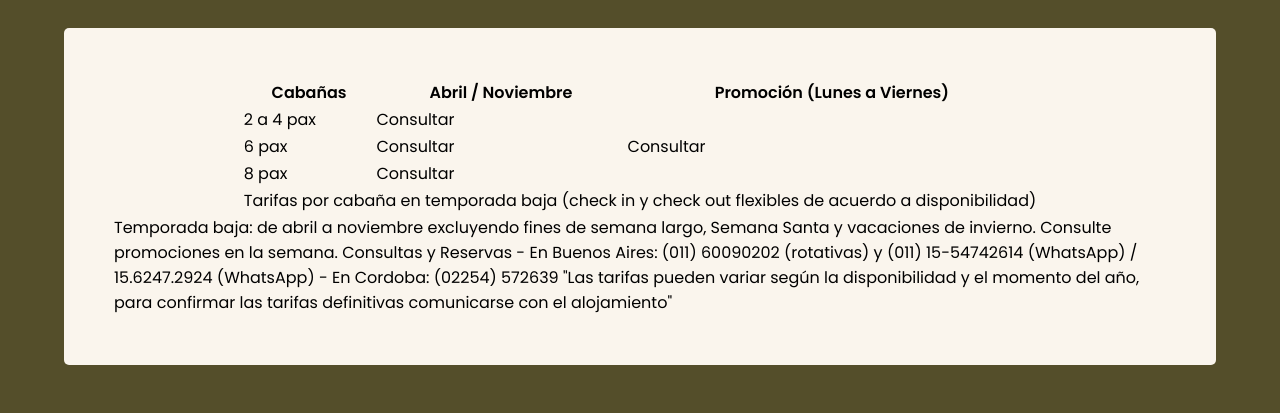
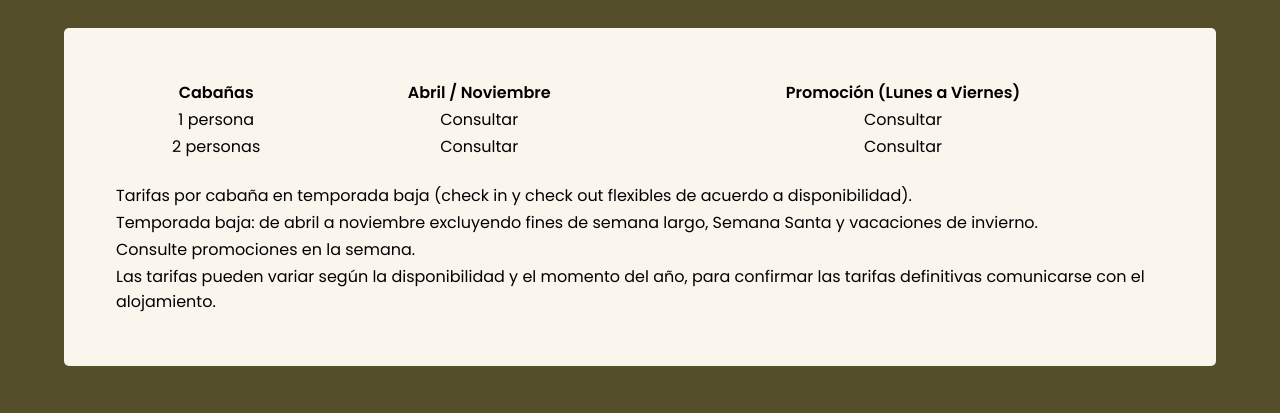
Before and after one commit to ArielNieto1975/Cabanas_La_Felipa, a website: page pages/tarifas.html in a window 1280 px wide. Shown: the part 152-565 px from the top of the page. Drawn offline with Linux system fonts and the light colour scheme.

Commit message:
1.-Sa ajusta contenido de tarifas.html 2.-Se acomoda icono en index.html 3.-Se incorpora icono de prueba, faltan ajustes.

```diff
--- a/js/api.js
+++ b/js/api.js
@@ -18,6 +18,8 @@ async function getWeather() {
     console.log('Velocidad del viento: ' + Math.round(data.wind.speed) + ' km/h');
     console.log('Visibilidad: ' + data.visibility + ' m');
 
+
+    document.querySelector('.weather-icon').src = `http://openweathermap.org/img/wn/${data.weather[0].icon}.png`;
     // document.querySelector('.city').innerHTML = data.name;
     document.querySelector('.temp').innerHTML = 'Temperatura actual: '+ Math.round(data.main.temp) + ' °C';
     // document.querySelector('.description').innerHTML = data.weather[0].description;
--- a/pages/tarifas.html
+++ b/pages/tarifas.html
@@ -72,43 +72,36 @@
                         </tr>
                     </thead>
                     <tbody>
-                        <tr>
-                            <td>2 a 4 pax</td>
+                        <tr style="text-align: center;">
+                            <td>1 persona</td>
                             <td>Consultar</td>
-                            <td rowspan="3">Consultar</td>
+                            <td>Consultar</td>
+                        </tr>
+                        <tr style="text-align: center;">
+                            <td>2 personas</td>
+                            <td>Consultar</td>
+                            <td>Consultar</td>
+                        </tr>
+                        <!-- Agrega espacio entre las filas con la propiedad CSS -->
+                        <tr style="height: 20px;">
+                            <td colspan="3"></td>
                         </tr>
                         <tr>
-                            <td>6 pax</td>
-                            <td>Consultar</td>
+                            <td colspan="3">Tarifas por cabaña en temporada baja (check in y check out flexibles de acuerdo a disponibilidad).</td>
                         </tr>
                         <tr>
-                            <td>8 pax</td>
-                            <td>Consultar</td>
+                            <td colspan="3">Temporada baja: de abril a noviembre excluyendo fines de semana largo, Semana Santa y vacaciones de invierno.</td>
                         </tr>
                         <tr>
-                            <td colspan="3">Tarifas por cabaña en temporada baja (check in y check out flexibles de acuerdo a disponibilidad)</td>
+                            <td colspan="3">Consulte promociones en la semana.</td>
+                        </tr>
+                        <tr>
+                            <td colspan="3">Las tarifas pueden variar según la disponibilidad y el momento del año, para confirmar las tarifas definitivas comunicarse con el alojamiento.</td>
                         </tr>
                     </tbody>
                 </table>
 
-                <p>Temporada baja: de abril a noviembre excluyendo fines de semana largo, Semana Santa y vacaciones de
-                    invierno.
 
-                    Consulte promociones en la semana.
-
-
-
-                    Consultas y Reservas
-
-                    - En Buenos Aires: (011) 60090202 (rotativas) y (011) 15-54742614 (WhatsApp) / 15.6247.2924
-                    (WhatsApp)
-
-                    - En Cordoba: (02254) 572639
-
-
-
-                    "Las tarifas pueden variar según la disponibilidad y el momento del año, para confirmar las tarifas
-                    definitivas comunicarse con el alojamiento"</p>
             </div>
         </main>
         <footer class="footer">
```
Also changed, not shown: index.html (+4 -1 lines).
